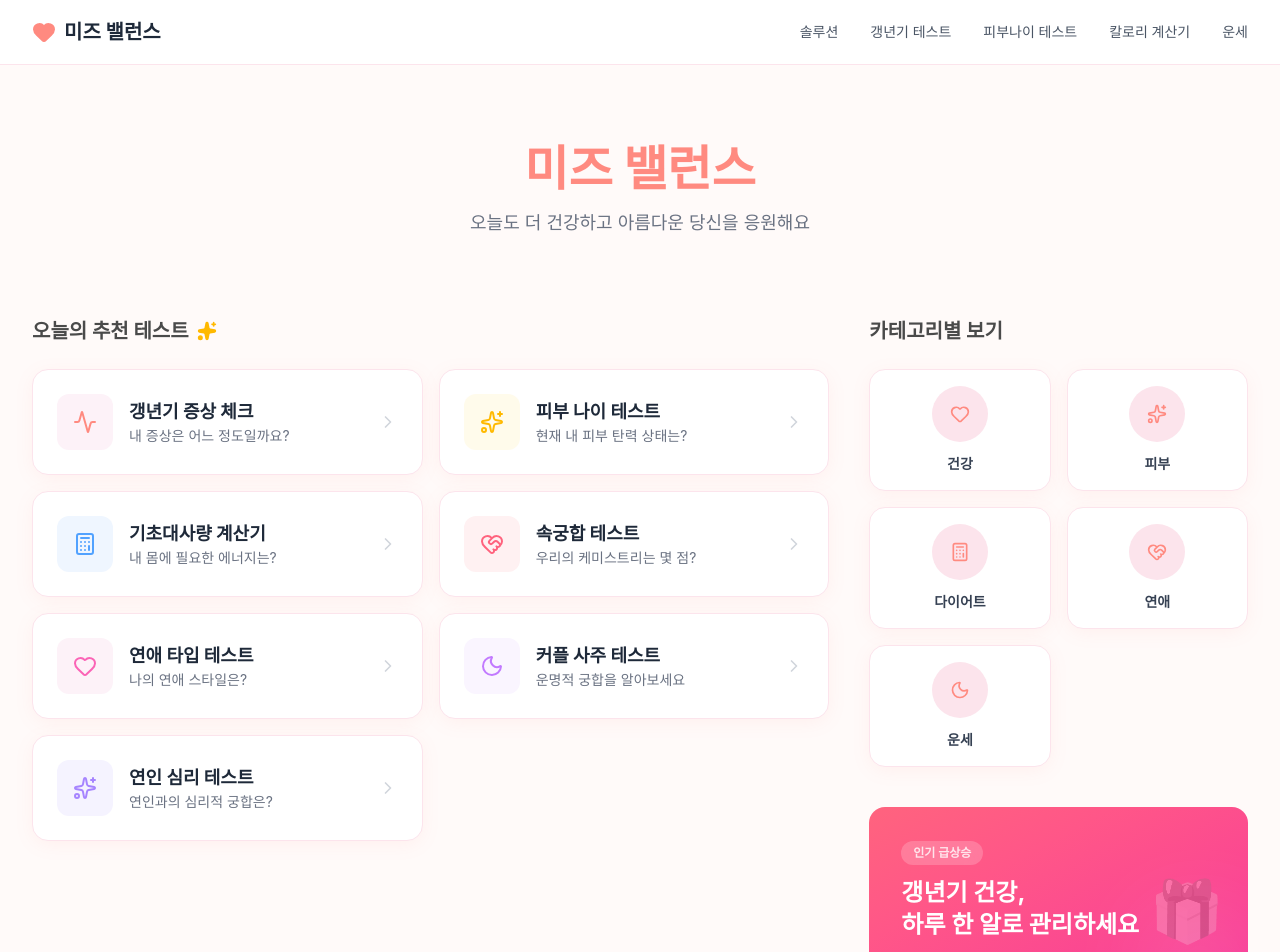
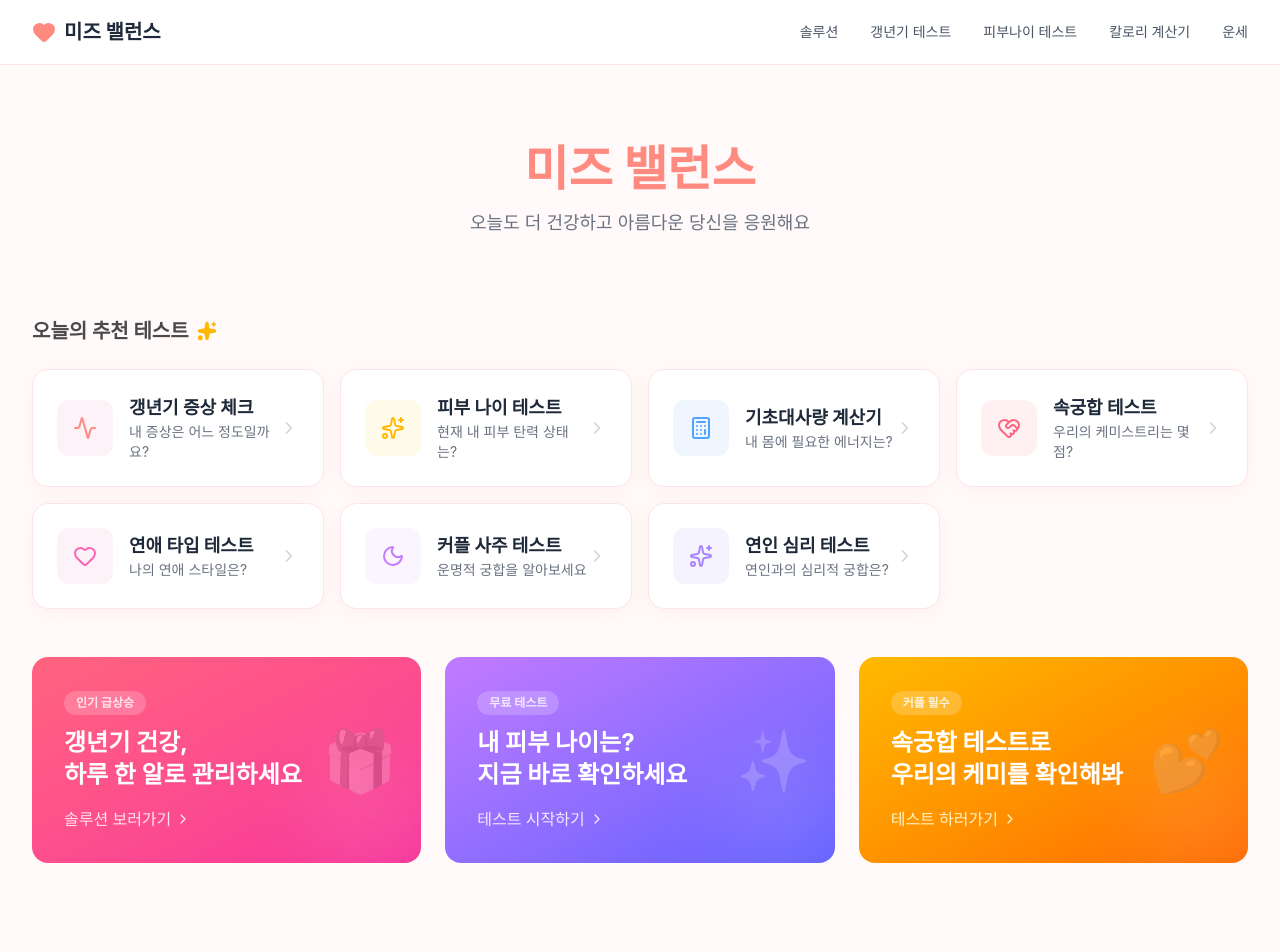
Before and after one commit to guideyoon/women, a Next.js app: page / in a window 1280 px wide. Shown: the top 952 px of the page. Built offline with nearby package versions, Linux system fonts and the light colour scheme.

Commit message:
Remove categories, expand test grid, add 3 banner cards

```diff
--- a/app/page.tsx
+++ b/app/page.tsx
@@ -54,15 +54,6 @@ export default function Home() {
     },
   ];
 
-  const categories = [
-    { name: "건강", icon: <Heart className="w-5 h-5" />, href: "/solutions" },
-    { name: "피부", icon: <Sparkles className="w-5 h-5" />, href: "/test/skin-age" },
-    { name: "다이어트", icon: <Calculator className="w-5 h-5" />, href: "/calculator" },
-    { name: "연애", icon: <HeartHandshake className="w-5 h-5" />, href: "/test/chemistry" },
-    { name: "운세", icon: <Moon className="w-5 h-5" />, href: "/fortune" },
-  ];
-
-
   return (
     <main className="max-w-7xl mx-auto min-h-screen bg-background pb-20 px-4 sm:px-6 lg:px-8">
       {/* Hero Section */}
@@ -73,13 +64,12 @@ export default function Home() {
         <p className="text-lg text-gray-500 mt-4">오늘도 더 건강하고 아름다운 당신을 응원해요</p>
       </header>
 
-      <div className="grid grid-cols-1 lg:grid-cols-3 gap-10">
-        {/* Top Recommendations */}
-        <section className="lg:col-span-2 space-y-6">
+      {/* Test Cards */}
+      <section className="space-y-6">
         <h2 className="text-xl font-bold flex items-center gap-2">
           오늘의 추천 테스트 <Sparkles className="w-5 h-5 text-amber-400 fill-amber-400" />
         </h2>
-          <div className="grid grid-cols-1 md:grid-cols-2 gap-4">
+        <div className="grid grid-cols-1 sm:grid-cols-2 lg:grid-cols-3 xl:grid-cols-4 gap-4">
           {tests.map((test) => (
             <Link
               key={test.id}
@@ -97,28 +87,9 @@ export default function Home() {
         </div>
       </section>
 
-        <div className="space-y-10">
-          {/* Categories */}
-          <section>
-            <h2 className="text-xl font-bold mb-6">카테고리별 보기</h2>
-            <div className="grid grid-cols-2 sm:grid-cols-4 lg:grid-cols-2 gap-4">
-              {categories.map((cat) => (
-                <Link
-                  href={cat.href}
-                  key={cat.name}
-                  className="flex flex-col items-center gap-3 p-4 rounded-2xl bg-white border border-secondary card-shadow hover:bg-rose-50 transition-colors"
-                >
-                  <div className="w-14 h-14 rounded-full bg-secondary flex items-center justify-center text-primary">
-                    {cat.icon}
-                  </div>
-                  <span className="text-sm font-semibold text-gray-700">{cat.name}</span>
-                </Link>
-              ))}
-            </div>
-          </section>
-
-          {/* Product Banner */}
-          <section>
+      {/* Banner Cards */}
+      <section className="mt-12 grid grid-cols-1 md:grid-cols-3 gap-6">
+        {/* Banner 1 - 갱년기 건강 */}
         <Link href="/solutions" className="block rounded-2xl bg-gradient-to-br from-rose-400 to-pink-500 p-8 text-white relative overflow-hidden group">
           <div className="relative z-10">
             <span className="text-white/80 text-xs font-bold bg-white/20 px-3 py-1 rounded-full mb-3 inline-block backdrop-blur-sm">인기 급상승</span>
@@ -130,9 +101,33 @@ export default function Home() {
             🎁
           </div>
         </Link>
+
+        {/* Banner 2 - 피부 관리 */}
+        <Link href="/test/skin-age" className="block rounded-2xl bg-gradient-to-br from-purple-400 to-indigo-500 p-8 text-white relative overflow-hidden group">
+          <div className="relative z-10">
+            <span className="text-white/80 text-xs font-bold bg-white/20 px-3 py-1 rounded-full mb-3 inline-block backdrop-blur-sm">무료 테스트</span>
+            <h3 className="font-bold text-2xl">내 피부 나이는?<br />지금 바로 확인하세요</h3>
+            <p className="mt-4 text-purple-100 flex items-center gap-1 font-medium">테스트 시작하기 <ChevronRight className="w-4 h-4" /></p>
+          </div>
+          <div className="absolute -right-4 -bottom-4 w-32 h-32 bg-white/10 rounded-full blur-2xl group-hover:scale-150 transition-transform duration-500" />
+          <div className="absolute right-6 top-1/2 -translate-y-1/2 text-6xl opacity-20 grayscale brightness-200">
+            ✨
+          </div>
+        </Link>
+
+        {/* Banner 3 - 커플 궁합 */}
+        <Link href="/test/chemistry" className="block rounded-2xl bg-gradient-to-br from-amber-400 to-orange-500 p-8 text-white relative overflow-hidden group">
+          <div className="relative z-10">
+            <span className="text-white/80 text-xs font-bold bg-white/20 px-3 py-1 rounded-full mb-3 inline-block backdrop-blur-sm">커플 필수</span>
+            <h3 className="font-bold text-2xl">속궁합 테스트로<br />우리의 케미를 확인해봐</h3>
+            <p className="mt-4 text-amber-100 flex items-center gap-1 font-medium">테스트 하러가기 <ChevronRight className="w-4 h-4" /></p>
+          </div>
+          <div className="absolute -right-4 -bottom-4 w-32 h-32 bg-white/10 rounded-full blur-2xl group-hover:scale-150 transition-transform duration-500" />
+          <div className="absolute right-6 top-1/2 -translate-y-1/2 text-6xl opacity-20 grayscale brightness-200">
+            💕
+          </div>
+        </Link>
       </section>
-        </div>
-      </div>
     </main>
   );
 }
```
Lines whose indentation alone changed are shown as unchanged.
